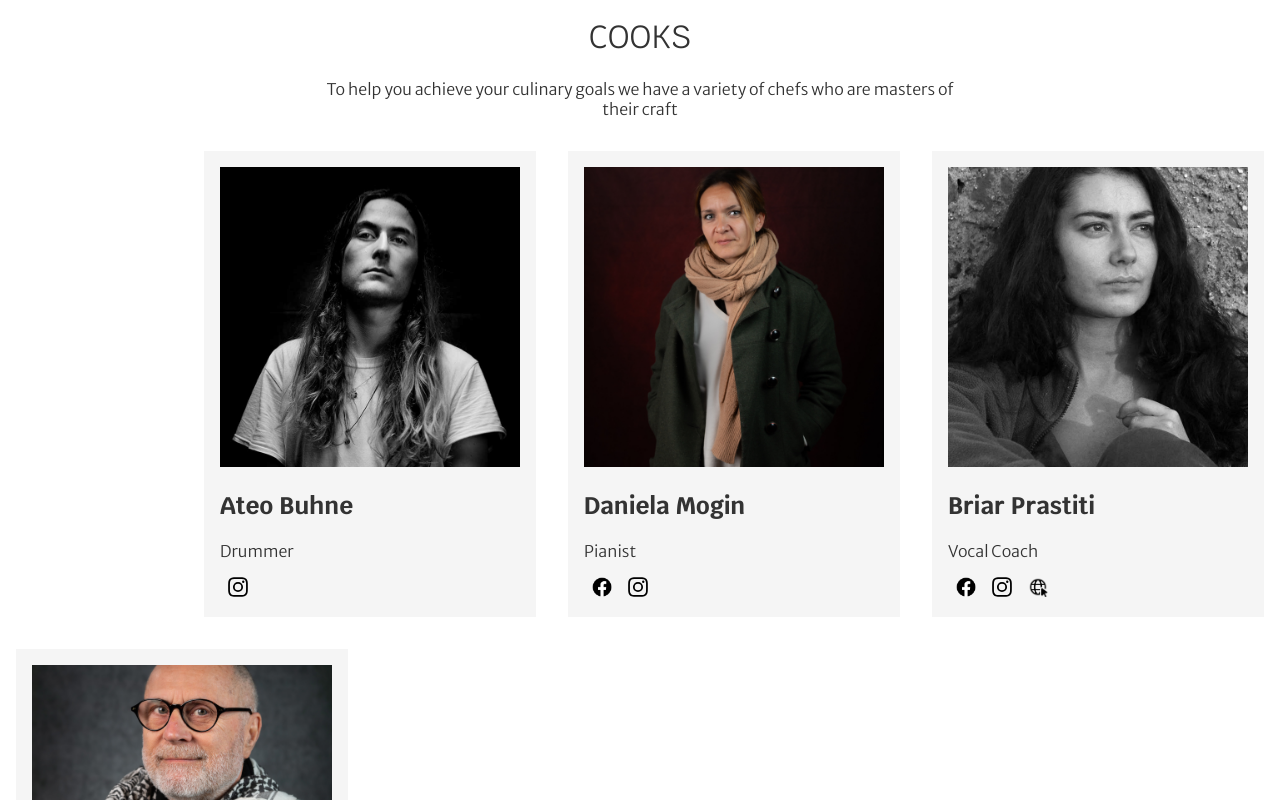
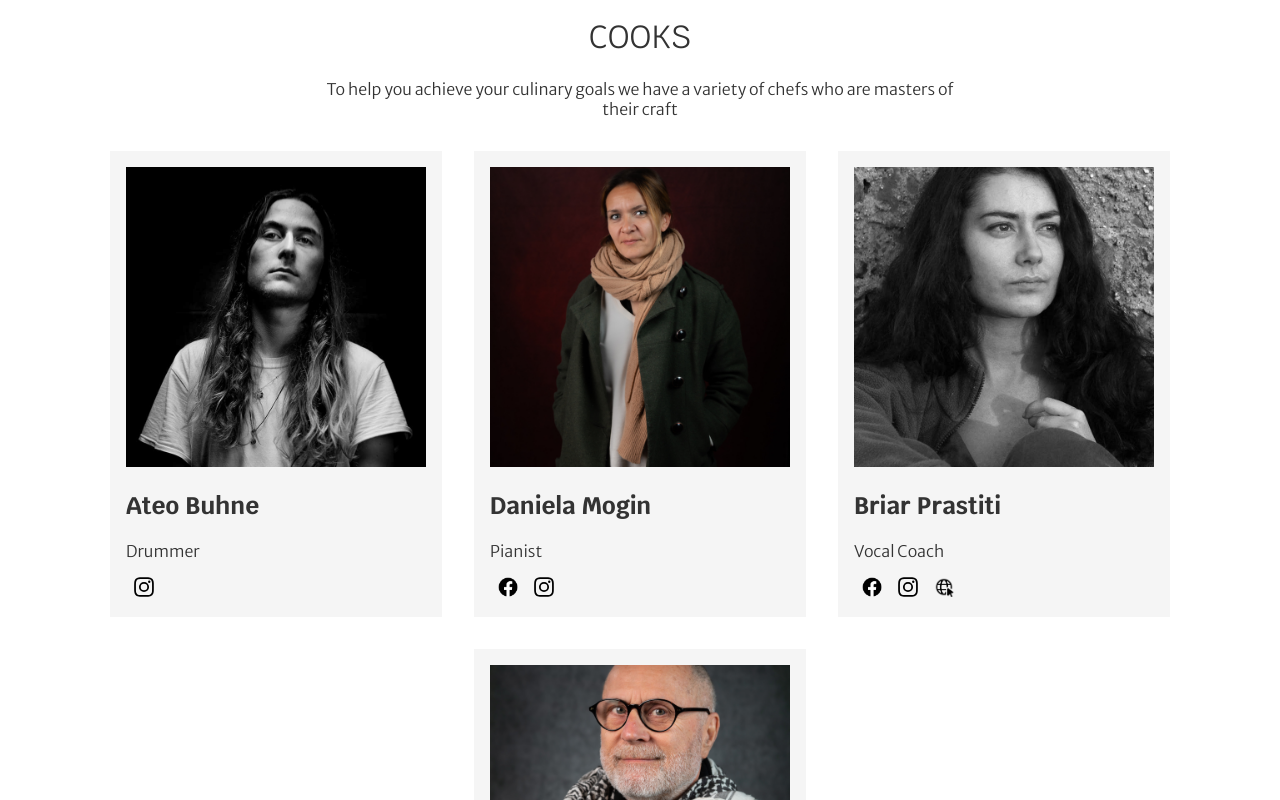
Before and after one commit to moltenot/sandbox_website, a Next.js app: page /team in a window 1280 px wide. Shown: the part 980-1780 px from the top of the page. Built offline with nearby package versions, Linux system fonts and the light colour scheme.

Commit message:
lookin pretty good team

```diff
--- a/pages/team.js
+++ b/pages/team.js
@@ -2,7 +2,7 @@ import Navigation from "@/components/navigation";
 import Insta from "@/components/sociallinks/insta";
 import Facebook from "@/components/sociallinks/facebook";
 import Website from "@/components/sociallinks/website";
-import TeamMember from "@/components/teamMember";
+import TeamMember, {IMAGE_DIM} from "@/components/teamMember";
 import styles from "@/styles/team.module.css"
 import useWindowDimensions from "@/hooks/windowDimensions";
 import {useEffect, useState} from "react";
@@ -74,30 +74,37 @@ const COOKS = [
 ]
 
 function TeamList({teamList, children}) {
+
+    const columnWidth = IMAGE_DIM + 30 // roughly the width of a team member in pixels, maybe a bit more
+
     const {width} = useWindowDimensions()
     const [mounted, setMounted] = useState(false)
     useEffect(() => setMounted(true), [])
 
     if (!mounted) return null;
 
-    const mobile = width < 768
+    const numberOfColumns = Math.floor(width / columnWidth)
 
-    let teamListRender;
-    if (teamList.length === 0) return null;
-    if (mobile) {
-        teamListRender = teamList.map(person => {
-            return <div key={person.name} className={"hflex"}>
+    const numberOfRows = Math.ceil(teamList.length / numberOfColumns)
+    if (numberOfRows === 0) return null;
+
+    let rows = [];
+
+    for (let i = 0; i < numberOfRows; i++) {
+
+        let curRow = [];
+        for (let j = 0; j < numberOfColumns; j++) {
+            const index = i * numberOfColumns + j;
+            if (index >= teamList.length) continue;
+            curRow.push(<TeamMember key={i + numberOfColumns * j} {...teamList[i * numberOfColumns + j]}/>)
+        }
+        rows.push(
+            <div className={`${styles.teamlistdesktop} hflex`} key={i} >
                 <div className={"flex-pad"}/>
-                <TeamMember {...person} />
+                {curRow}
                 <div className={"flex-pad"}/>
             </div>
-        })
-    } else {
-        teamListRender = <div className={`hflex ${styles.teamlistdesktop}`}>
-            <div className={"flex-pad"}/>
-            {teamList.map(person => <  TeamMember key={person.name} {...person} />)}
-            <div className={"flex-pad"}/>
-        </div>
+        )
     }
 
     return (
@@ -106,11 +113,10 @@ function TeamList({teamList, children}) {
                 {children}
             </div>
             <div>
-                {teamListRender}
+                {rows}
             </div>
         </>
     )
-        ;
 }
 
 export default function Team() {
--- a/styles/team.module.css
+++ b/styles/team.module.css
@@ -1,7 +1,3 @@
-.teamlistdesktop {
-    flex-wrap: wrap;
-}
-
 .teamlistdesktop > div {
     margin: 1rem;
 }
```
